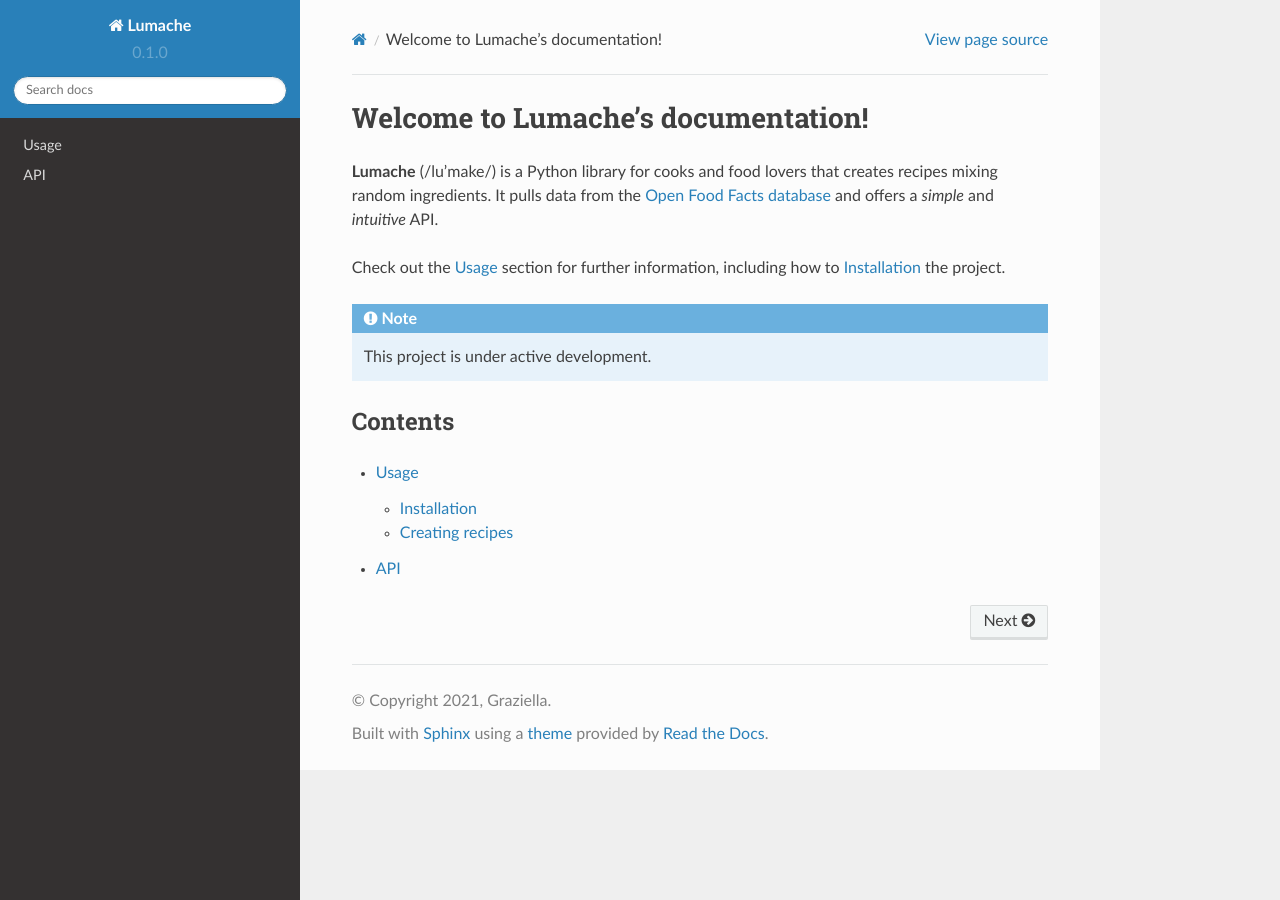
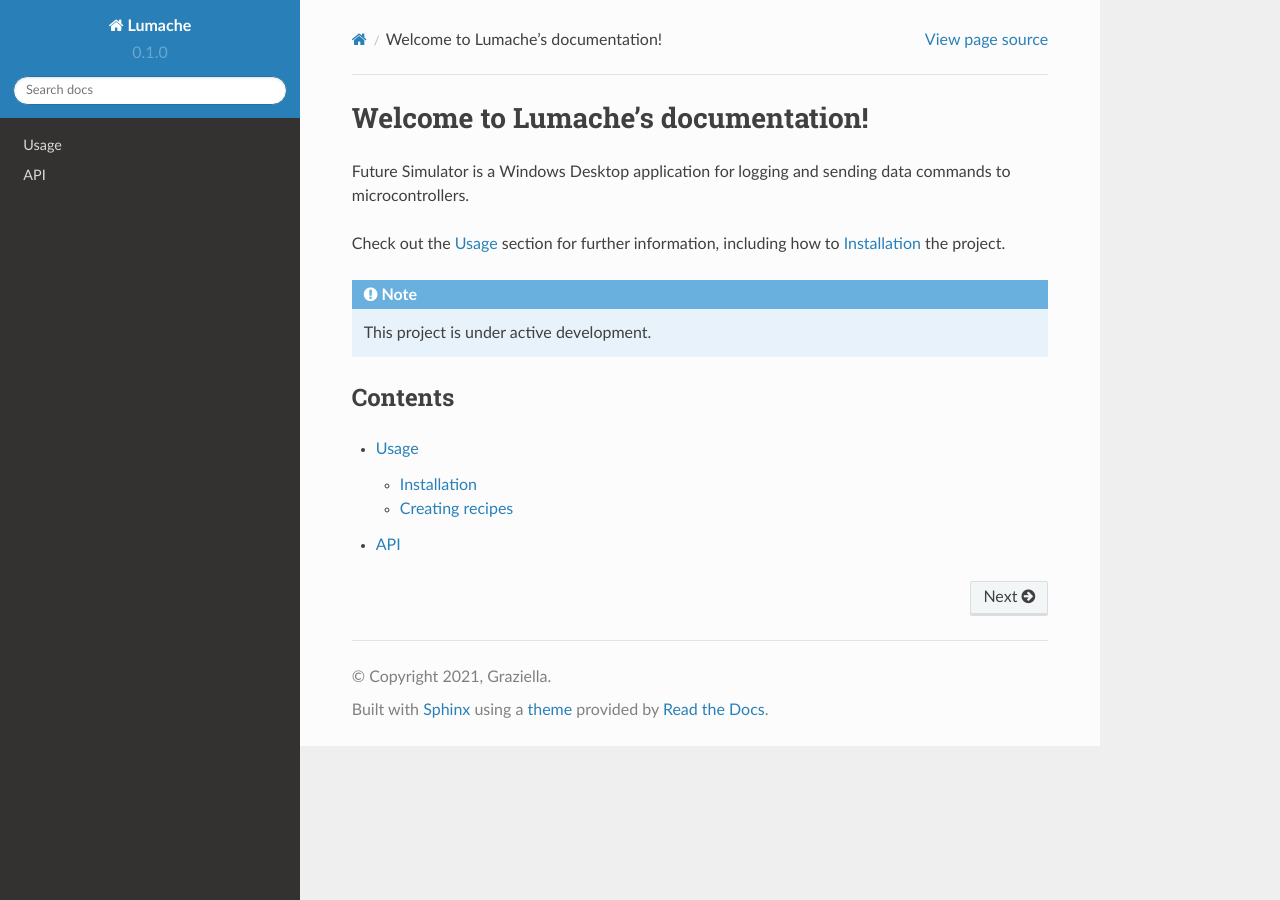
Before and after one commit to CodeyBank/documentationTraining, a Sphinx documentation site: the page built from docs/source/index.rst, in a window 1280 px wide. Built offline with Sphinx 7.4.7 and the Read the Docs theme 2.0.0, drawn with Linux system fonts in a browser that asks for light colours.

Commit message:
Update index.rst

```diff
--- a/docs/source/index.rst
+++ b/docs/source/index.rst
@@ -1,10 +1,7 @@
 Welcome to Lumache's documentation!
 ===================================
 
-**Lumache** (/lu'make/) is a Python library for cooks and food lovers
-that creates recipes mixing random ingredients.
-It pulls data from the `Open Food Facts database <https://world.openfoodfacts.org/>`_
-and offers a *simple* and *intuitive* API.
+Future Simulator is a Windows Desktop application for logging and sending data commands to microcontrollers.
 
 Check out the :doc:`usage` section for further information, including
 how to :ref:`installation` the project.
```
